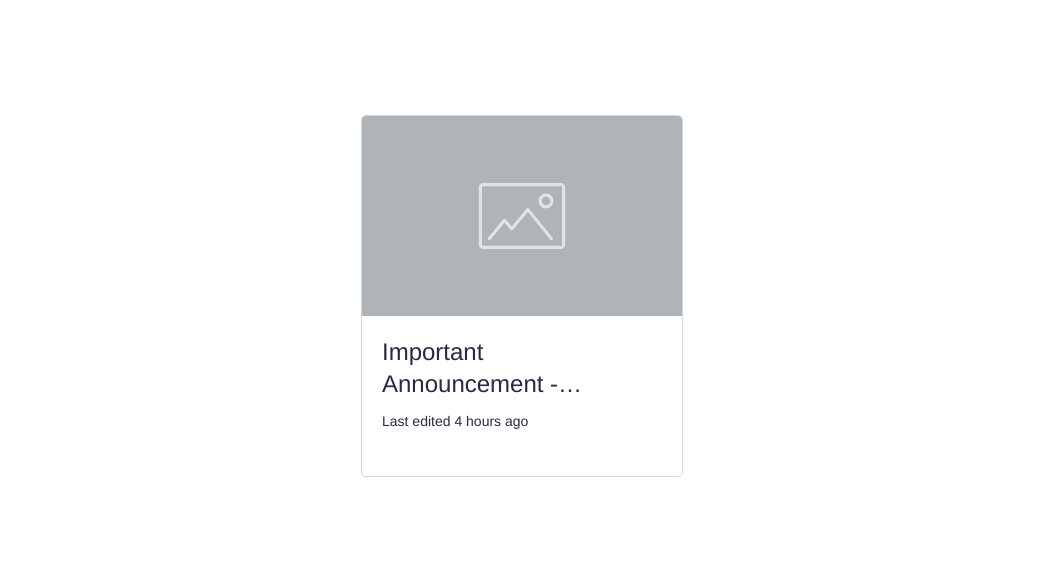
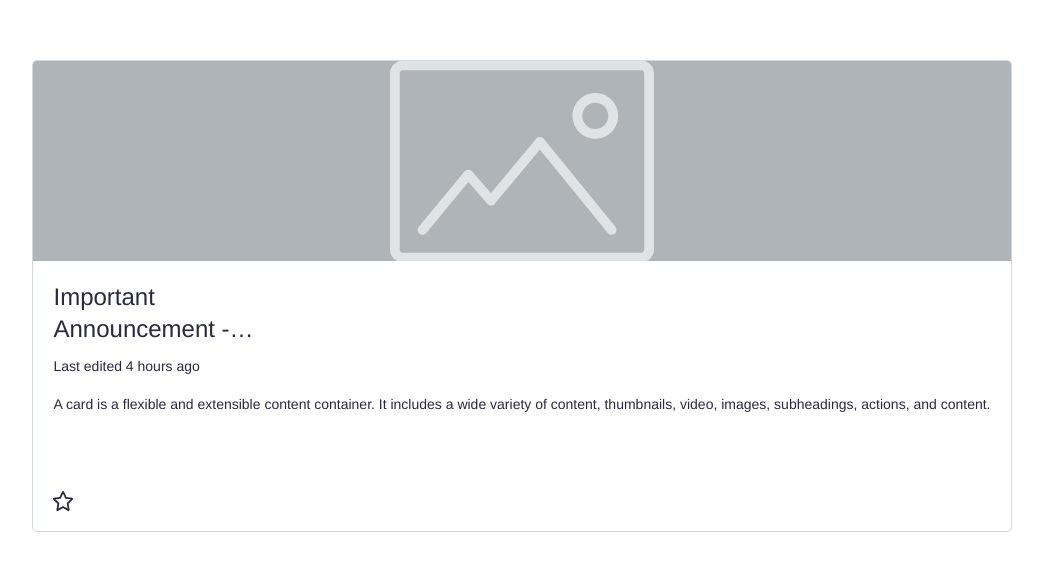
Before and after one commit to dlaurent123/cardjs, a React (Create React App) app: page / in a window 1280 px wide. Shown: the part 104-672 px from the top of the page, without its empty margins (118-1161 px from the left). Built offline with nearby package versions, Linux system fonts and the light colour scheme.

Commit message:
add star svg to be able to create favourite button and functionality

```diff
--- a/src/App.js
+++ b/src/App.js
@@ -1,8 +1,11 @@
 import "./App.css";
 import { Card } from "./components/Card";
 import video from "./assets/image.svg";
+import favouriteSvg from "./assets/Star.svg";
+import { useState } from "react";
 
 function App() {
+  const [test, setTest] = useState(null);
   return (
     <div className="App">
       <Card>
@@ -10,9 +13,20 @@ function App() {
         <Card.Body>
           <Card.Heading
             className="truncate"
-            text={"Important Announcement - hello world"}
+            text={"Important Announcement - Pass the test"}
           />
           <Card.SubHeading text={"Last edited 4 hours ago"} />
+          <Card.Text
+            text={
+              "A card is a flexible and extensible content container. It includes a wide variety of content, thumbnails, video, images, subheadings, actions, and content."
+            }
+          />
+          <Card.Footer>
+            <Card.FavouriteButton
+              handleClick={({ isActive }) => console.log(isActive)}
+              src={favouriteSvg}
+            />
+          </Card.Footer>
         </Card.Body>
       </Card>
     </div>
--- a/src/components/Card.js
+++ b/src/components/Card.js
@@ -1,4 +1,4 @@
-import React from "react";
+import React, { useState } from "react";
 import classNames from "classnames";
 import {
   CardContainer,
@@ -9,10 +9,13 @@ import {
   CardMediaContainer,
   CardVideo,
   CardText,
+  CardFooter,
+  CardFavoriteButton,
 } from "./cardStyles/CardStyles";
 import previewImg from "../assets/image.svg";
 
 const Card = ({ children, classes, ...rest }) => {
+  const [isActive, setIsActive] = useState(false);
   return (
     <CardContainer className={classNames("card-container", classes)} {...rest}>
       {children}
@@ -66,4 +69,35 @@ Card.Text = ({ classes, text, ...rest }) => {
   );
 };
 
+Card.Footer = ({ children, classes, ...rest }) => {
+  return (
+    <CardFooter className={classNames("card-footer", classes)} {...rest}>
+      {children}
+    </CardFooter>
+  );
+};
+
+Card.FavouriteButton = ({
+  alt = "",
+  isActive,
+  setIsActive,
+  handleClick,
+  classes,
+  src,
+  ...rest
+}) => {
+  return (
+    <div style={{ height: "20px", display: "flex" }}>
+      <CardFavoriteButton
+        onClick={() => console.log(isActive)}
+        alt={alt}
+        className={classNames("favourite-button", classes)}
+        src={src}
+        {...rest}
+        handleClick={(isActive) => handleClick(isActive)}
+      />
+    </div>
+  );
+};
+
 export { Card };
--- a/src/components/cardStyles/CardStyles.js
+++ b/src/components/cardStyles/CardStyles.js
@@ -37,10 +37,11 @@ export const SubHeading = styled.h5`
   text-align: left;
   font-size: 14px;
   line-height: 22px;
+  margin-bottom: 2vh;
 `;
 
 export const CardMediaContainer = styled.div`
-  width: 25vw;
+  width: inherit;
   height: 25vh;
 `;
 
@@ -63,10 +64,17 @@ export const CardText = styled.p`
   text-align: left;
   font-size: 14px;
   line-height: 22px;
+  max-width: fit-content;
+  margin-bottom: 2vh;
 `;
 
 export const CardFooter = styled.div`
   display: flex;
   min-height: 10vh;
-  min-width: 25vw;
+  min-width: 22vw;
+  align-items: flex-end;
 `;
+
+export const CardFavoriteButton = styled.img`
+  display: flex;
+`;
```
Also changed, not shown: src/assets/Star.svg (added).
